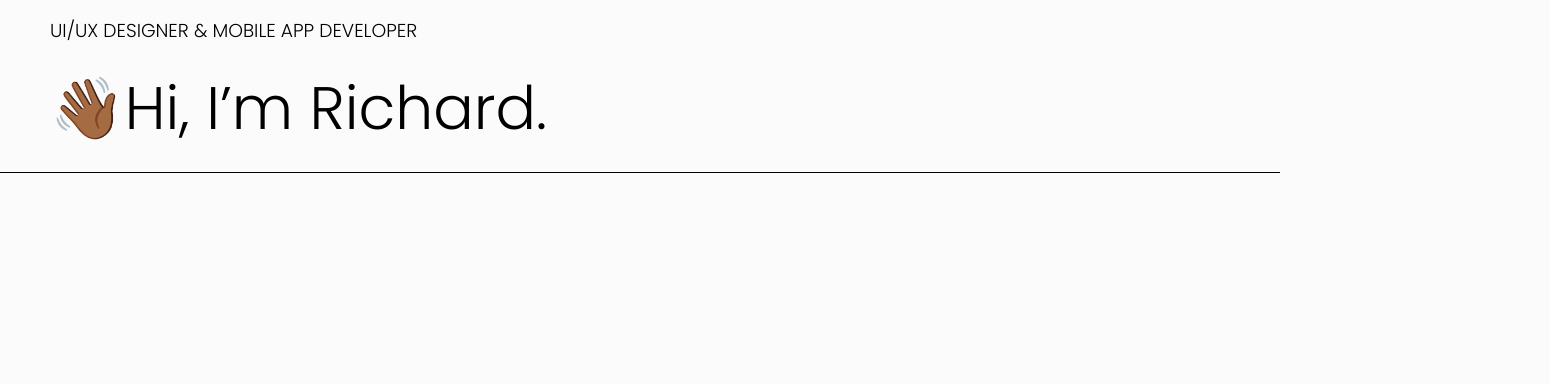
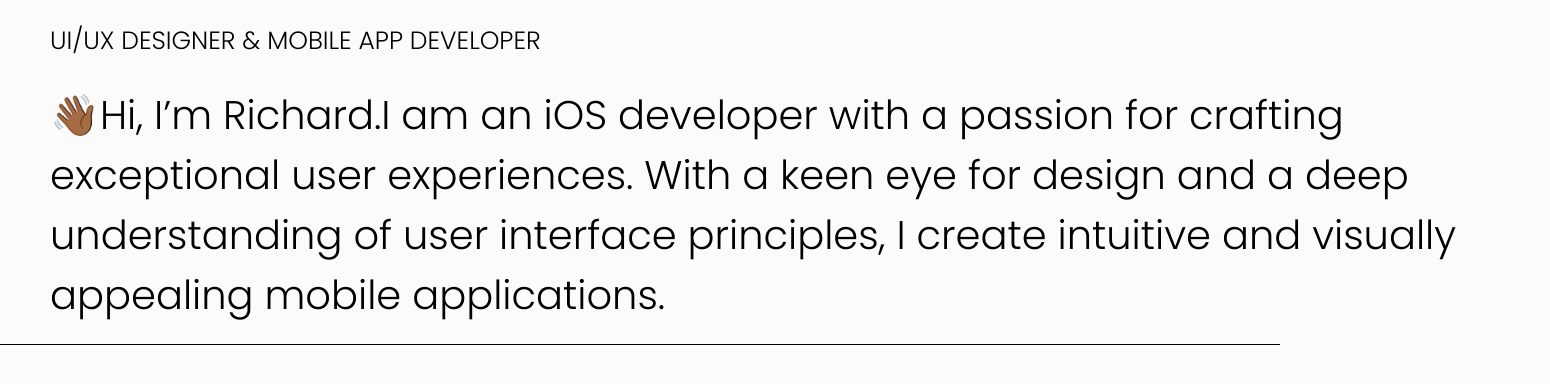
Before and after one commit to nkangarichard/portfolio, a plain HTML site: page index.html in a window 1280 px wide. Shown: the part 154-538 px from the top of the page, 1550 px wide, since content can reach past the window. Drawn offline with Linux system fonts and the light colour scheme.

Commit message:
made more modifications to the hero text

```diff
--- a/css/style.css
+++ b/css/style.css
@@ -82,19 +82,24 @@ main{
 
 
 }
+.hero{
+    width: 1500px;
+    margin: 18.72px 0px 18.72px 0px;
+}
 .heading{
-    margin: 18.72px 0px 18.72px 0px;
+
     color: black;
     font-family: 'Poppins', sans-serif;
     font-weight: 300;
+    font-size: 25px;
     text-decoration: none;
 
 }
 .hero-text{
-    margin: 18.72px 0px 18.72px 0px;
+   margin: 0;
     color: black;
     font-family: 'Poppins', sans-serif;
     font-weight: 300;
-    font-size: 60px;
+    font-size: 40px;
     text-decoration: none;
 }
--- a/index.html
+++ b/index.html
@@ -60,9 +60,18 @@
 
     <main>
 
-        <h3 class="heading">UI/UX DESIGNER & MOBILE APP DEVELOPER</h3>
-        <h1 class="hero-text">👋🏾Hi, I’m Richard.</h1>
+        <div class="hero">
+            <h3 class="heading">UI/UX DESIGNER & MOBILE APP DEVELOPER</h3>
+            <h1 class="hero-text">👋🏾Hi, I’m Richard.I am an iOS developer with a passion for crafting exceptional user
+                experiences. With a keen eye for design and a deep understanding of user interface principles, I create
+                intuitive and visually appealing mobile applications.
+                <!-- Whether it's developing elegant code or designing
+                seamless user flows, I strive to bring innovation and creativity to every project. Explore my work and
+                discover how I blend my skills as an iOS developer and a UI/UX designer to deliver delightful and
+                engaging experiences. -->
+            </h1>
 
+        </div>
     </main>
 
 
```
